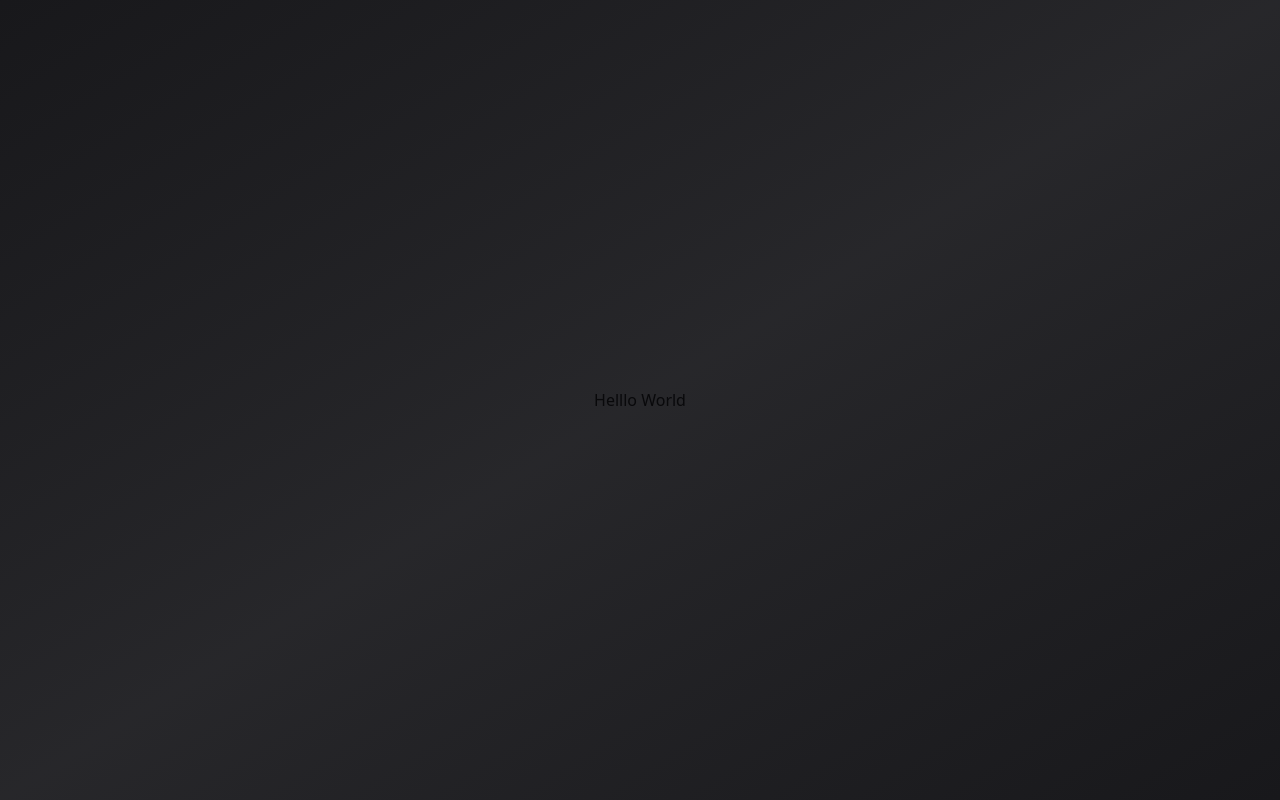
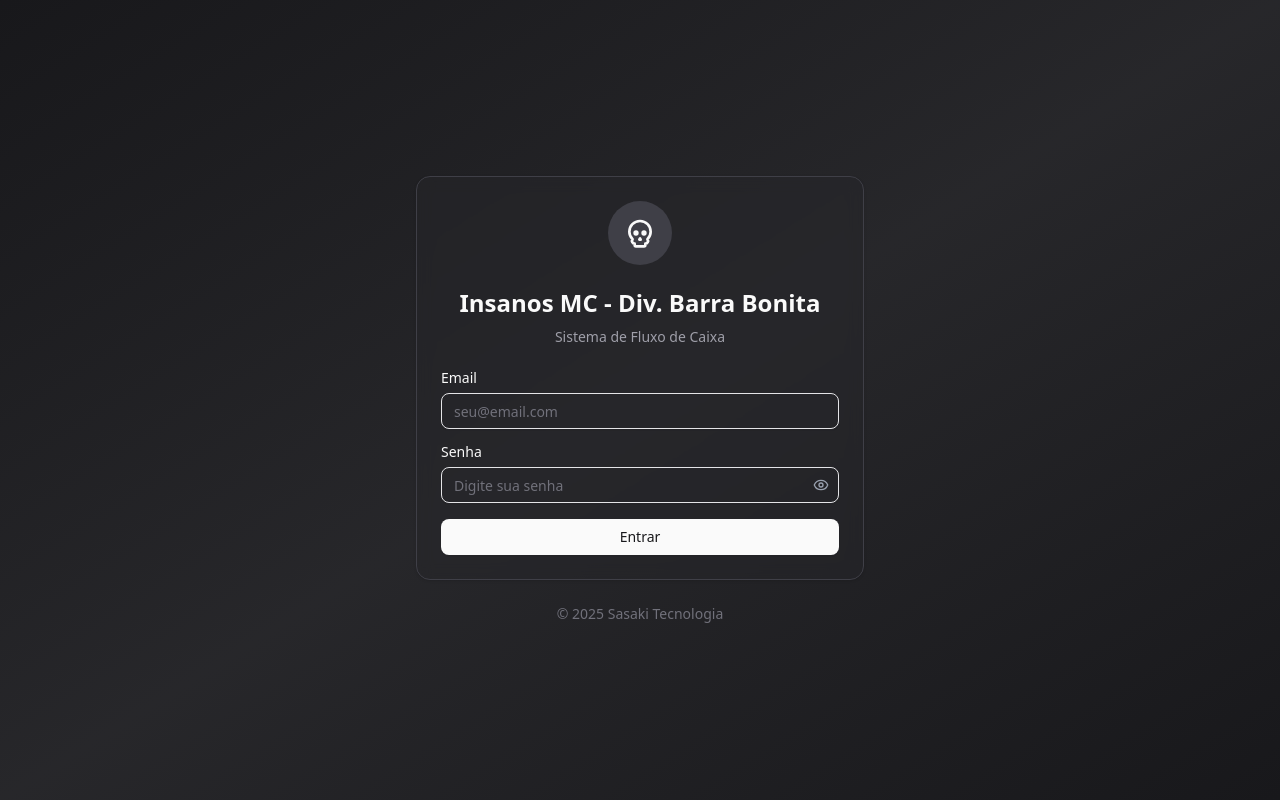
Before and after one commit to IgorSasaki/insanos-finance-control, a Next.js app: page /acesso in a window 1280 px wide. Built offline with nearby package versions, Linux system fonts and the light colour scheme.

Commit message:
feat(app acesso): implement acesso page

```diff
--- a/src/app/(public)/acesso/page.tsx
+++ b/src/app/(public)/acesso/page.tsx
@@ -1,9 +1,11 @@
 import { NextPage } from 'next'
+
+import { Container } from './_components/Container'
 
 const Page: NextPage = () => {
   return (
     <main className="flex min-h-screen items-center justify-center bg-gradient-to-br from-zinc-900 via-zinc-800 to-zinc-900 p-4">
-      <h1>Helllo World</h1>
+      <Container />
     </main>
   )
 }
```
